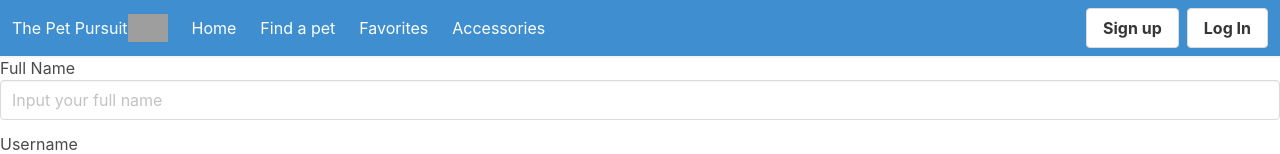
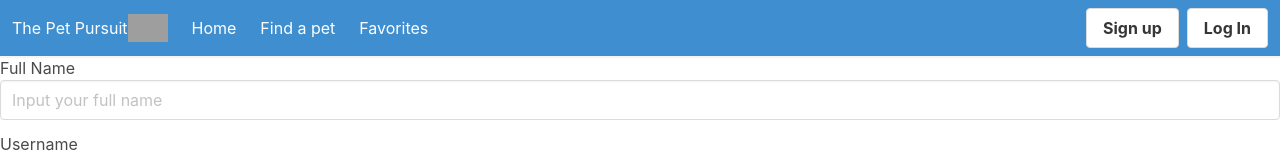
Before and after one commit to p134c0d3/the-pet-pursuit, an Angular app: page / in a window 1280 px wide. Shown: the top 154 px of the page. Built offline with nearby package versions, Linux system fonts and the light colour scheme; grey boxes are pictures that could not be loaded.

Commit message:
took off accessories

```diff
--- a/src/app/nav-bar/nav-bar.component.html
+++ b/src/app/nav-bar/nav-bar.component.html
@@ -29,9 +29,9 @@
         Favorites
       </a>
 
-      <a class="navbar-item">
+      <!-- <a class="navbar-item">
         Accessories
-      </a>
+      </a> -->
     </div>
 
     <div class="navbar-end">
```
